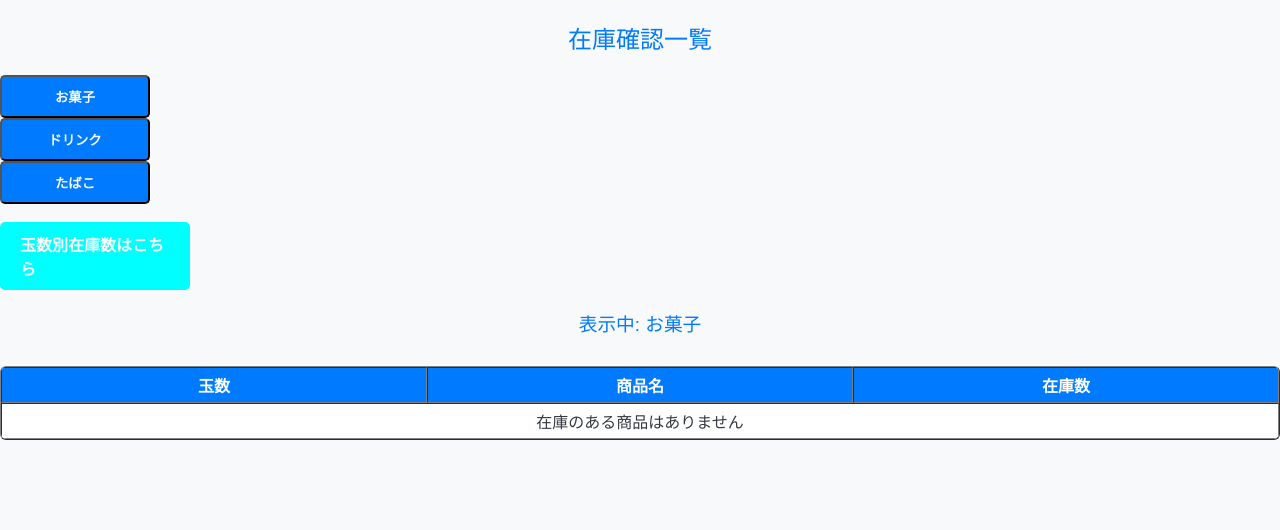
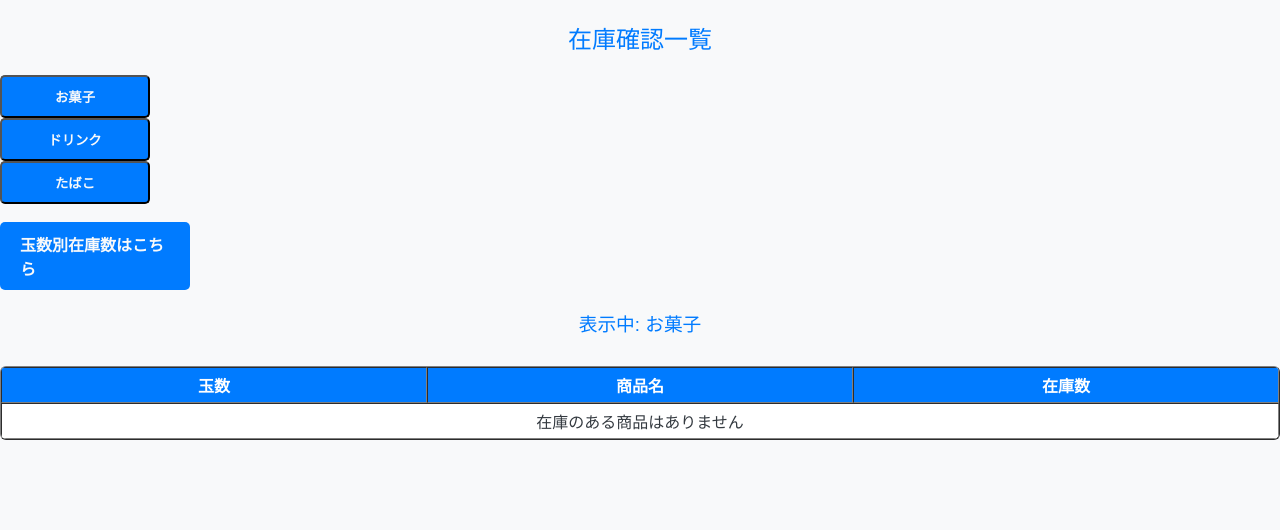
Before and after one commit to skedgeskedge3104-ops/counter_stock, a Flask app: page /counter_stock in a window 1280 px wide. Shown: the top 530 px of the page. Run offline with Flask 3, Linux system fonts and the light colour scheme; data that the repository does not hold is empty; some libraries are stand-ins or nearby versions.

Commit message:
色戻す

```diff
--- a/templates/counter_stock.html
+++ b/templates/counter_stock.html
@@ -11,7 +11,7 @@
     <button onclick="loadStock('ドリンク')">ドリンク</button>
     <button onclick="loadStock('たばこ')">たばこ</button>
     <br>
-    <a href="group_by_counts_stock" style="width: 120px; text-align: left; background-color: aqua;">玉数別在庫数はこちら</a>
+    <a href="group_by_counts_stock" style="width: 150px; text-align: left;">玉数別在庫数はこちら</a>
 </div>
 
 
```
